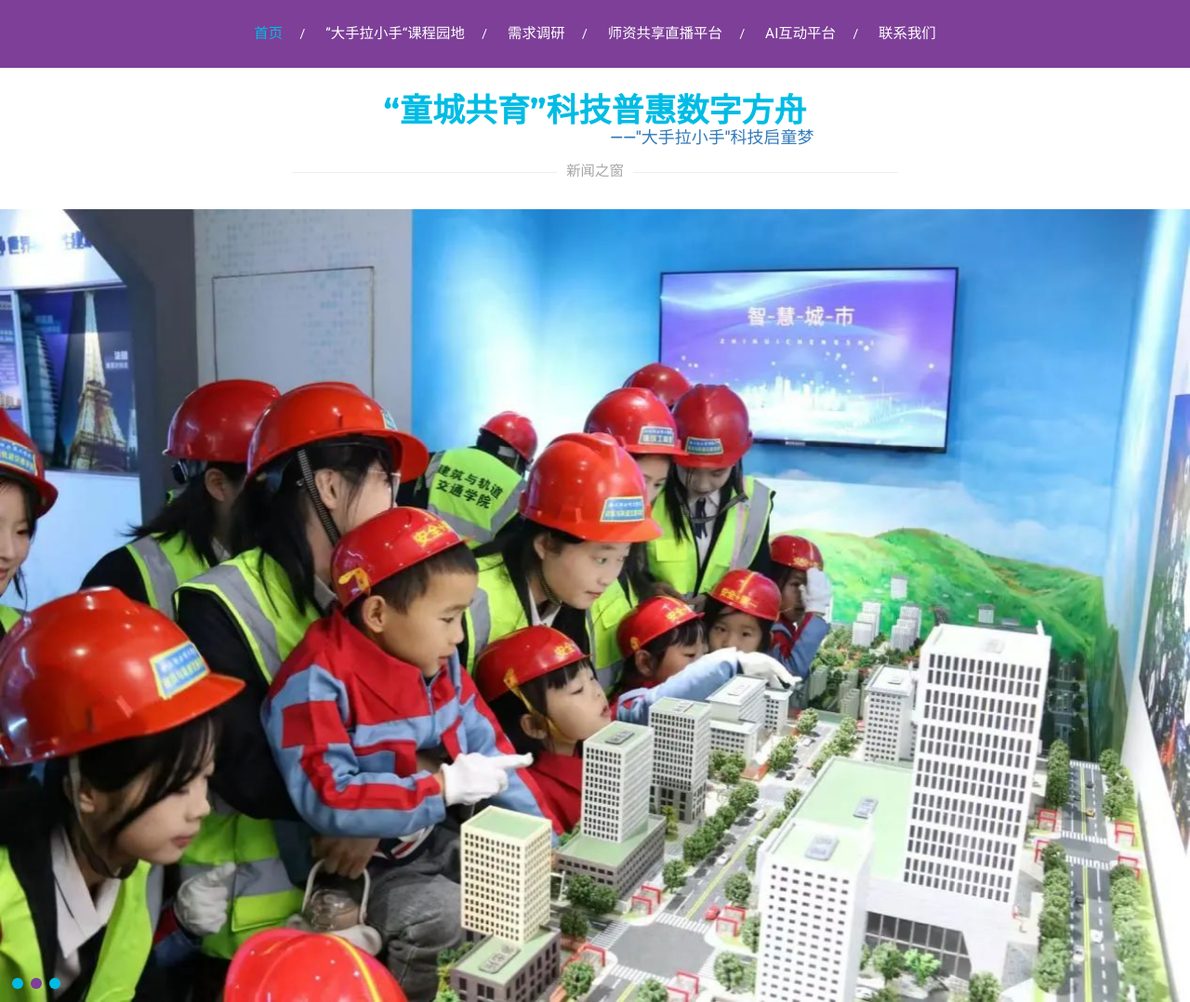
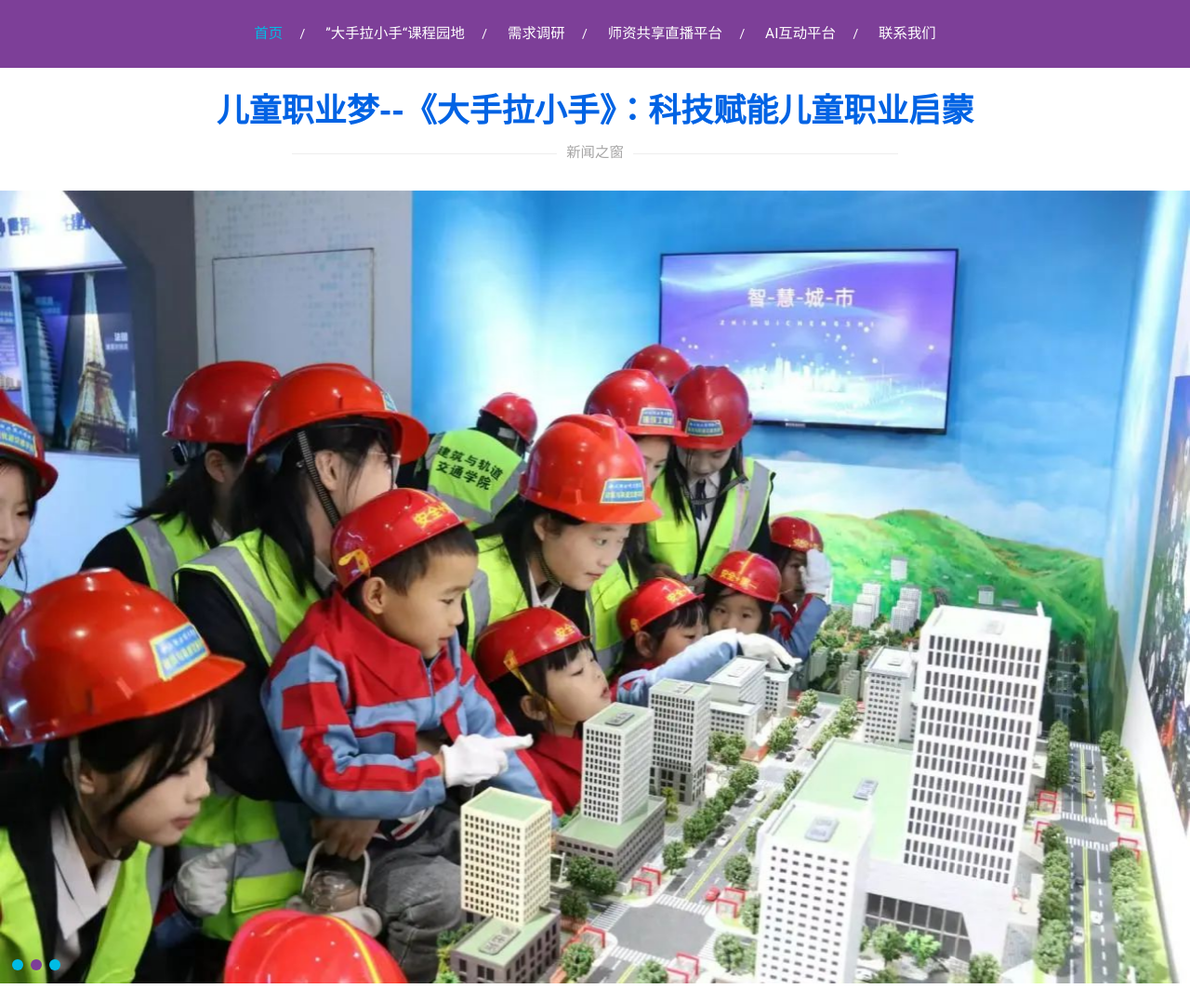
Before and after one commit to SevenSpirit/xizhixqjy.github.io, a plain HTML site: page index.html in a window 1280 px wide. Shown: the top 1078 px of the page at 93% size. Drawn offline with Linux system fonts and the light colour scheme.

Commit message:
Add files via upload

```diff
--- a/css/style.css
+++ b/css/style.css
@@ -36,7 +36,8 @@ h1,h2,h3,h4,h5,h6,label,p{
 }
 .logo h1 a{
 	text-decoration:none;
-	color:#00bce4;
+  color:#0063e4;
+	/* color:#00bce4; */
 }
 .logo p {
   color: #A7A6A6;
--- a/index.html
+++ b/index.html
@@ -63,8 +63,8 @@ Smartphone Compatible web template, free webdesigns for Nokia, Samsung, LG, Sony
 		<div class="header-bottom">
 			<div class="container">
 				<div class="logo">
-					<h1><a href="index.html">“童城共育”科技普惠数字方舟</a></h1>
-					<h4><a href="index.html"> 　　　　　　　　　　　　　　——"大手拉小手"科技启童梦</a></h4>
+					<h1><a href="index.html">儿童职业梦--《大手拉小手》：科技赋能儿童职业启蒙</a></h1>
+					<!-- <h4><a href="index.html"> 　　　　　　　　　　　　　　——"大手拉小手"科技启童梦</a></h4> -->
 					<p>新闻之窗</p>
 				</div>
 			</div>
@@ -170,7 +170,7 @@ Smartphone Compatible web template, free webdesigns for Nokia, Samsung, LG, Sony
 						<a class="hvr-rectangle-out" href="https://mp.weixin.qq.com/s/hH9q4UuA_olY3nCt1uInFg">Read More</a>
 					</div>
 					<div class="col-md-4 our-at">
-						<a href="single.html"><img class="img-responsive" src="images/642.png" alt=""></a>
+						<a href="single.html"><img class="img-responsive" src="images/642.jpg" alt=""></a>
 						<h4><a href="single.html">　　创新活动引领专业成长、园校合作传递科学知识，4月19日上午学前师范学院教育理论教研室与校企合作单位高新区第五十七幼儿园组织开展“大手拉小手 我是考古寻宝员”幼儿职业体验主题活动，我院40名师生、40名幼儿、现代商学院4名学生参加了本次活动。</a></h4>
 						<!-- <p>Nertyase riti masertas lertyarty tsaera delases kuhasasety kertya aset aplicbo neras faeskes kertys muyts ersvitae miertase dertasuas.</p> -->
 						<a class="hvr-rectangle-out" href="single.html">Read More</a>
```
Also changed, not shown: images/642.jpg (added).
